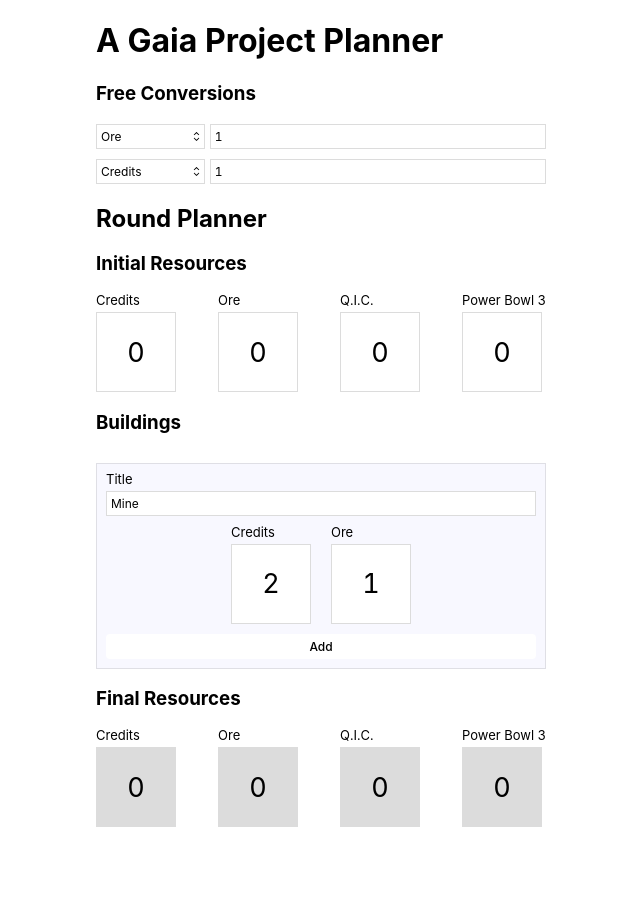
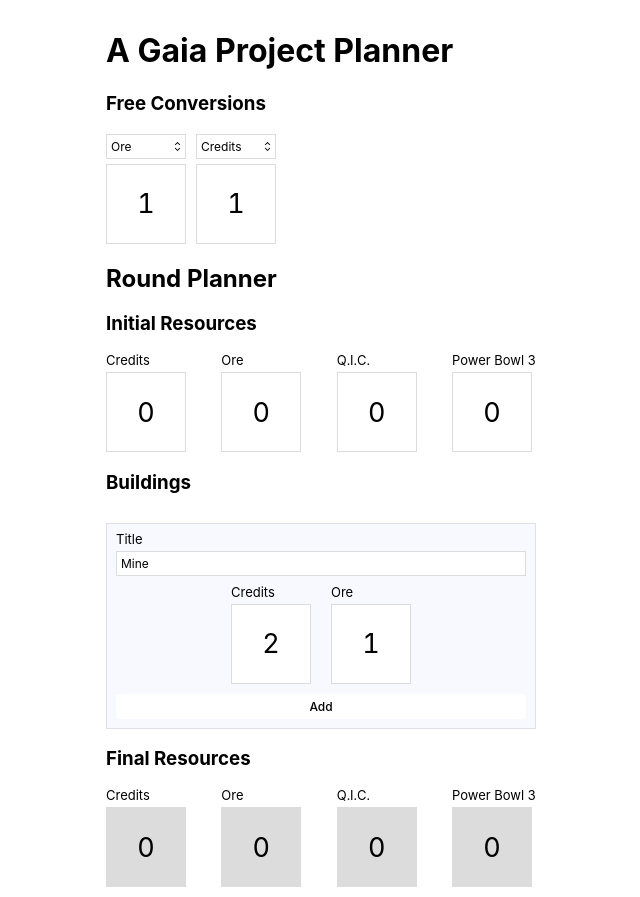
Before and after one commit to dbertella/gaia-project-planner, a React (Create React App) app: page / in a window 1280 px wide. Shown: the whole page, without its empty margins (319-959 px from the left). Before the commit the page ends 827 px from the top, so only its background shows below. Built offline with nearby package versions, Linux system fonts and the light colour scheme.

Commit message:
Update conversion layout

```diff
--- a/public/index.html
+++ b/public/index.html
@@ -7,7 +7,7 @@
     <meta name="theme-color" content="#000000" />
     <meta
       name="description"
-      content="Web site created using create-react-app"
+      content="A Gaia Project Planner"
     />
     <link rel="apple-touch-icon" href="%PUBLIC_URL%/logo192.png" />
     <!--
@@ -24,7 +24,7 @@
       work correctly both with client-side routing and a non-root public URL.
       Learn how to configure a non-root public URL by running `npm run build`.
     -->
-    <title>React App</title>
+    <title>Gaia Project Planner</title>
   </head>
   <body>
     <noscript>You need to enable JavaScript to run this app.</noscript>
--- a/src/App.tsx
+++ b/src/App.tsx
@@ -6,6 +6,7 @@ function App() {
   return (
     <Box
       css={{
+        p: "$2",
         m: "0 auto",
         maxWidth: 450,
       }}
--- a/src/Conversion.tsx
+++ b/src/Conversion.tsx
@@ -1,5 +1,5 @@
 import { useReducer } from "react";
-import { Flex, Select, TextField } from "./components";
+import { Flex, Select, Text, TextField } from "./components";
 import {
   ConversionKind,
   Conversions,
@@ -22,6 +22,7 @@ const ResourceSelect = ({
     value={value}
     onChange={(e) => onChange(e.target.value as ResourceKind)}
     disabled={options.length === 1}
+    css={{ width: "$9" }}
     {...rest}
   >
     {options.map(([key, val]) => (
@@ -159,12 +160,9 @@ export const Conversion = () => {
   return (
     <>
       <h3>Free Conversions</h3>
-      <Flex direction="column" gap="2">
-        <Flex gap="1">
+      <Flex gap="2">
+        <Flex gap="1" direction="column">
           <ResourceSelect
-            css={{
-              flex: 1,
-            }}
             value={state.selectFrom}
             onChange={(value: ResourceKind) => {
               dispatch({ type: ActionType.SelectFrom, value });
@@ -172,20 +170,17 @@ export const Conversion = () => {
             options={state.selectFromOptions}
           />
           <TextField
-            css={{
-              flex: 3,
-            }}
+            size="2"
+            inputMode="numeric"
+            pattern="[0-9]*"
             value={state.inputFrom}
             onChange={({ target: { value } }) => {
               dispatch({ type: ActionType.InputFrom, value });
             }}
           />
         </Flex>
-        <Flex gap="1">
+        <Flex gap="1" direction="column">
           <ResourceSelect
-            css={{
-              flex: 1,
-            }}
             value={state.selectTo}
             onChange={(value: ResourceKind) => {
               dispatch({ type: ActionType.SelectTo, value });
@@ -193,9 +188,9 @@ export const Conversion = () => {
             options={state.selectToOptions}
           />
           <TextField
-            css={{
-              flex: 3,
-            }}
+            size="2"
+            inputMode="numeric"
+            pattern="[0-9]*"
             value={state.inputTo}
             onChange={({ target: { value } }) => {
               dispatch({ type: ActionType.InputTo, value });
@@ -203,24 +198,11 @@ export const Conversion = () => {
           />
         </Flex>
         {state.mod !== "0" && (
-          <Flex gap="1">
-            <Flex
-              css={{
-                flex: 1,
-                fontSize: "$1",
-              }}
-              justify="center"
-              align="center"
-            >
-              + ({Resources[state.selectFrom]})
-            </Flex>
-            <TextField
-              css={{
-                flex: 3,
-              }}
-              value={state.mod}
-              readOnly
-            />
+          <Flex gap="1" direction="column" justify="end">
+            <Text size="1" css={{ height: "$4" }}>
+              ({Resources[state.selectFrom]})
+            </Text>
+            <TextField size="2" value={state.mod} readOnly />
           </Flex>
         )}
       </Flex>
--- a/src/RoundPlanner/reducer.ts
+++ b/src/RoundPlanner/reducer.ts
@@ -36,12 +36,6 @@ export type Action =
   | { type: typeof ActionType.PowerBowl3; value: string }
   | { type: typeof ActionType.AddBuilding; value: BuildingType }
   | { type: typeof ActionType.RemoveBuilding; value: string };
-
-const getFinalField = (
-  field: string,
-  fieldName: "credits" | "ore",
-  elements: BuildingType[]
-) => String(Number(field) - sumBy(elements, (it) => Number(it[fieldName])));
 
 export const reducer = (state: RoundPlannerState, action: Action) => {
   switch (action.type) {
```
